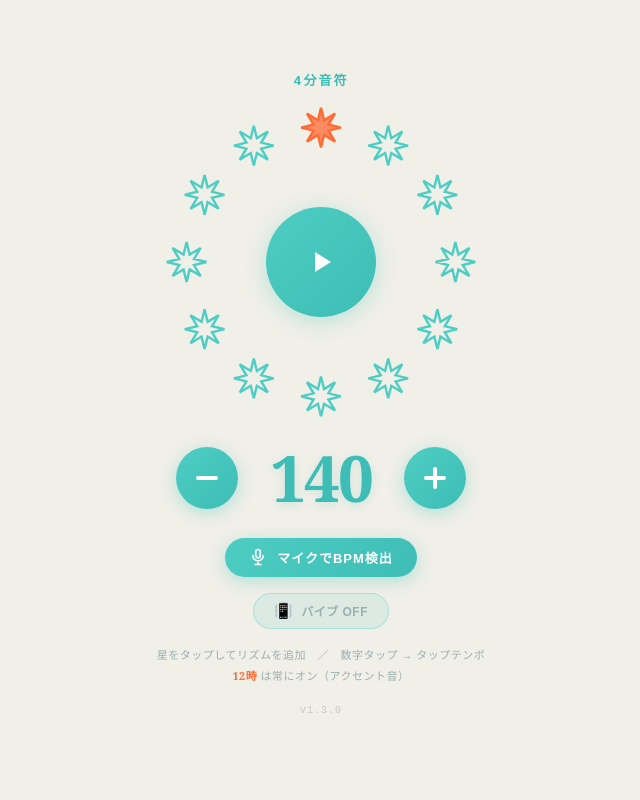
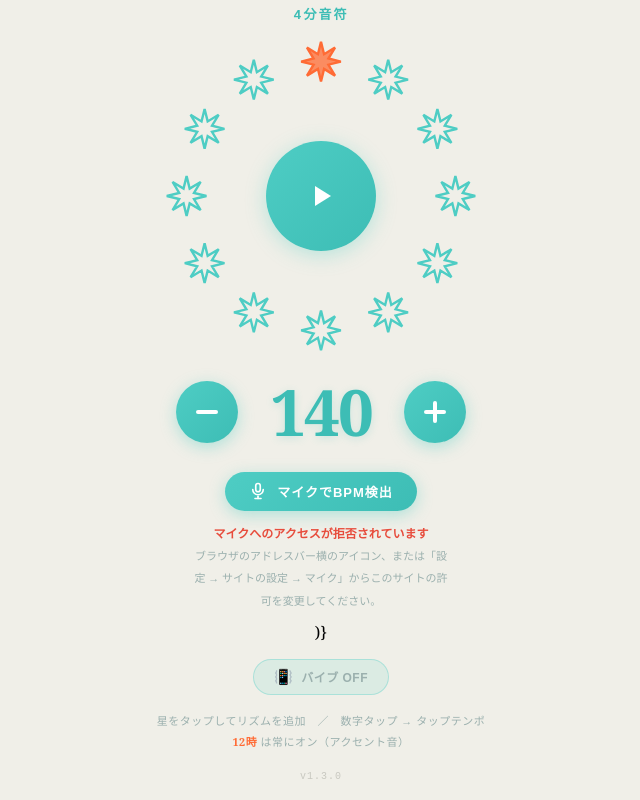
Before and after one commit to nordsound55/metronome, a React (Create React App) app: page / in a window 1280 px wide. Shown: the whole page, without its empty margins (319-959 px from the left). Built offline with nearby package versions, Linux system fonts and the light colour scheme.

Commit message:
fix expression error

```diff
--- a/src/App.js
+++ b/src/App.js
@@ -487,9 +487,6 @@ export default function Metronome() {
   // ─────────────────────────────────────────────
   const rhythmLabel = getRhythmLabel(activeStars);
 
-    micStatus === "error"     ? "#E74C3C" :
-    micStatus === "listening" ? "#2ECC71" :
-    micStatus === "requesting"? "#F39C12" : "#4ECDC4";
 
   // ─────────────────────────────────────────────
   // Render
@@ -781,7 +778,6 @@ export default function Metronome() {
         })()}
 
         {/* Error state */}
-        {micStatus === "error" && (
           <div style={{ textAlign: "center", maxWidth: 260 }}>
             <span style={{ fontSize: 12, color: "#E74C3C", fontFamily: "monospace", fontWeight: 700 }}>
               マイクへのアクセスが拒否されています
```
